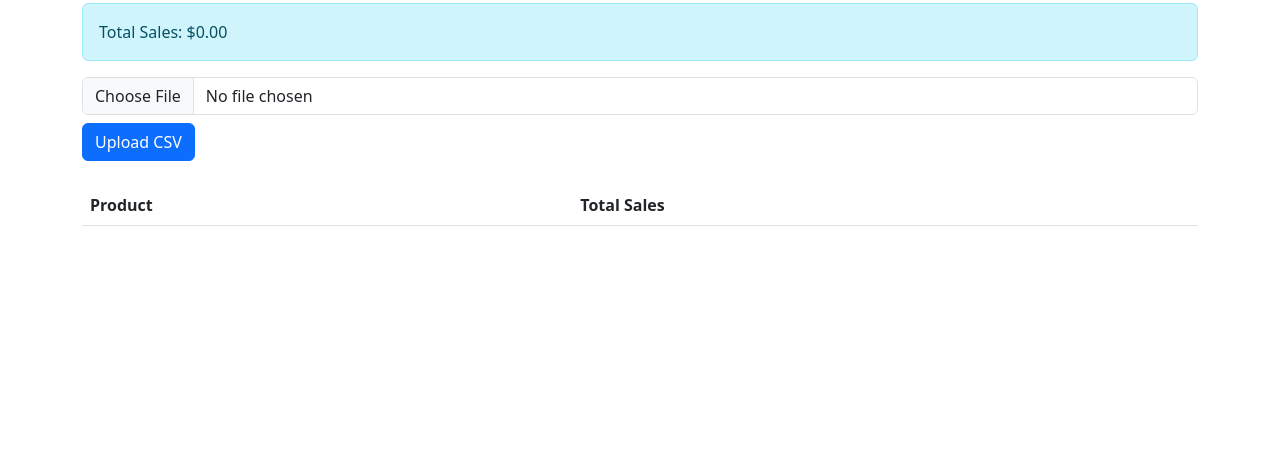
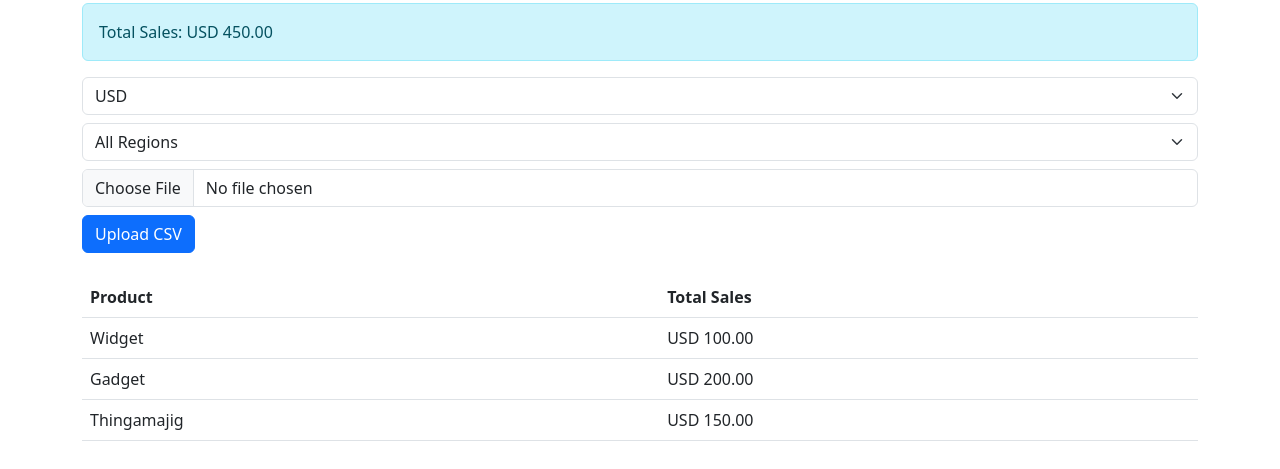
Before and after one commit to 23f1003086/sum-of-sales-1, a plain HTML site: page index.html in a window 1280 px wide. Shown: the part 73-542 px from the top of the page. Drawn offline with nearby package versions, Linux system fonts and the light colour scheme.

Commit message:
Round 2 - Update index.html

```diff
--- a/index.html
+++ b/index.html
@@ -20,7 +20,18 @@
         <h1>Sales Summary</h1>
         <div id="loading">Processing...</div>
         <div id="total-sales" class="alert alert-info" role="alert"></div>
-        <input type="file" id="file-input" class="form-control" accept=".csv" />
+        <select id="currency-picker" class="form-select mt-2">
+            <option value="USD">USD</option>
+            <option value="EUR">EUR</option>
+            <option value="GBP">GBP</option>
+        </select>
+        <select id="region-filter" class="form-select mt-2">
+            <option value="all">All Regions</option>
+            <option value="NA">North America</option>
+            <option value="EU">Europe</option>
+            <option value="AS">Asia</option>
+        </select>
+        <input type="file" id="file-input" class="form-control mt-2" accept=".csv" />
         <button id="upload-button" class="btn btn-primary mt-2">Upload CSV</button>
         <div class="mt-4">
             <table id="product-sales" class="table">
@@ -38,6 +49,7 @@
     <script src="https://cdn.jsdelivr.net/npm/bootstrap@5.3.0/dist/js/bootstrap.bundle.min.js"></script>
     <script>
         document.title = 'Sales Summary';
+        let exchangeRates = {};
 
         function processCSV(data) {
             const rows = data.split('\n');
@@ -47,9 +59,10 @@
             rows.forEach((row, index) => {
                 if (index === 0) return; // Skip header
                 const columns = row.split(',');
-                if (columns.length > 1) {
+                if (columns.length > 2) {
                     const product = columns[0].trim();
                     const sales = parseFloat(columns[1]);
+                    const region = columns[2].trim();
                     if (!isNaN(sales)) {
                         totalSales += sales;
                         salesData[product] = (salesData[product] || 0) + sales;
@@ -61,15 +74,20 @@
         }
 
         function displayTotalSales(total) {
-            document.querySelector("#total-sales").textContent = `Total Sales: $${total.toFixed(2)}`;
+            const currency = document.querySelector('#currency-picker').value;
+            const convertedTotal = (total * (exchangeRates[currency] || 1)).toFixed(2);
+            document.querySelector("#total-sales").textContent = `Total Sales: ${currency} ${convertedTotal}`;
+            document.querySelector("#total-sales").dataset.region = document.querySelector('#region-filter').value;
         }
 
         function displayProductSales(salesData) {
             const tbody = document.querySelector('#product-sales tbody');
             tbody.innerHTML = ''; // Clear existing rows
             for (const [product, sales] of Object.entries(salesData)) {
+                const currency = document.querySelector('#currency-picker').value;
+                const convertedSales = (sales * (exchangeRates[currency] || 1)).toFixed(2);
                 const row = document.createElement('tr');
-                row.innerHTML = `<td>${product}</td><td>$${sales.toFixed(2)}</td>`;
+                row.innerHTML = `<td>${product}</td><td>${currency} ${convertedSales}</td>`;
                 tbody.appendChild(row);
             }
         }
@@ -90,9 +108,22 @@
             reader.readAsText(file);
         }
 
-        function fetchDefaultCSV() {
+        function fetchExchangeRates() {
+            fetch('rates.json')
+                .then(response => response.json())
+                .then(data => {
+                    exchangeRates = data;
+                    fetchCSVData();
+                })
+                .catch(error => {
+                    console.error('Error fetching exchange rates:', error);
+                    document.querySelector("#loading").style.display = 'none';
+                });
+        }
+
+        function fetchCSVData() {
             document.querySelector("#loading").style.display = 'block';
-            fetch('rates.json')
+            fetch('data.csv')
                 .then(response => {
                     if (!response.ok) throw new Error('Network response was not ok');
                     return response.text();
@@ -115,7 +146,13 @@
             }
         });
 
-        window.onload = fetchDefaultCSV;
+        document.getElementById('currency-picker').addEventListener('change', () => {
+            const rows = [...document.querySelectorAll('#product-sales tbody tr')];
+            const totalSales = rows.reduce((acc, row) => acc + parseFloat(row.cells[1].textContent.replace(/[^0-9.-]+/g,"")), 0);
+            displayTotalSales(totalSales);
+        });
+
+        window.onload = fetchExchangeRates;
     </script>
 </body>
 </html>
```
